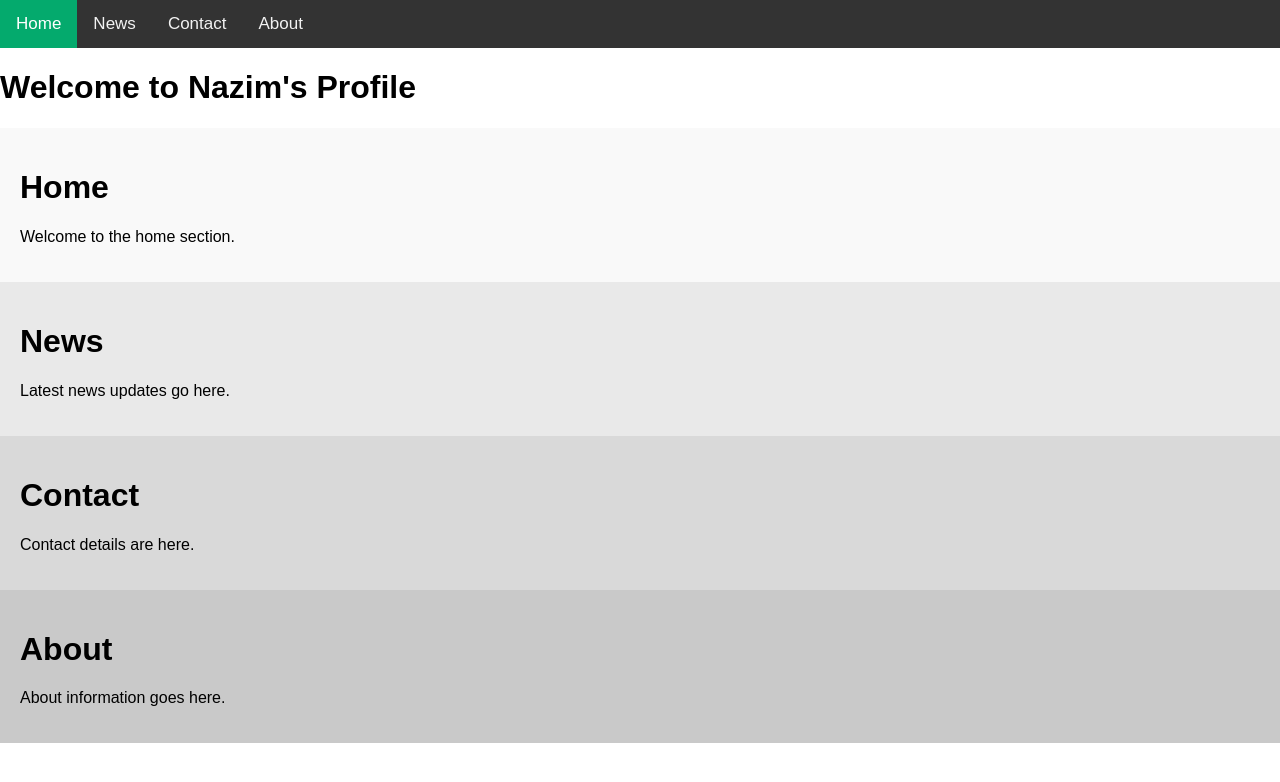
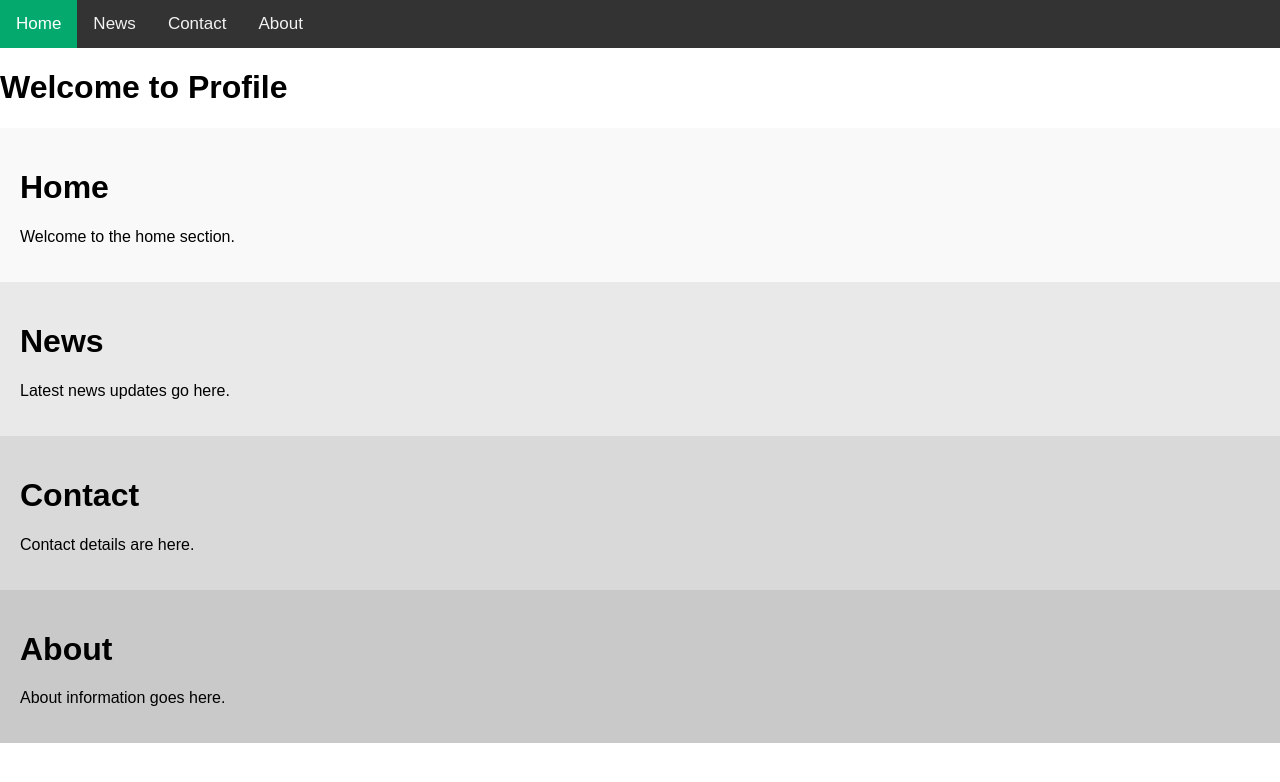
Before and after one commit to nazimfeni/nazim-profile, a plain HTML site: page index.html in a window 1280 px wide. Drawn offline with Linux system fonts and the light colour scheme.

Commit message:
Update index.html

```diff
--- a/index.html
+++ b/index.html
@@ -61,7 +61,7 @@
     <a href="#contact">Contact</a>
     <a href="#about">About</a>
   </div>
-<h1>Welcome to Nazim's Profile</h1>
+<h1>Welcome to Profile</h1>
   <!-- Page Sections -->
   <div id="home" class="section">
     <h1>Home</h1>
```
